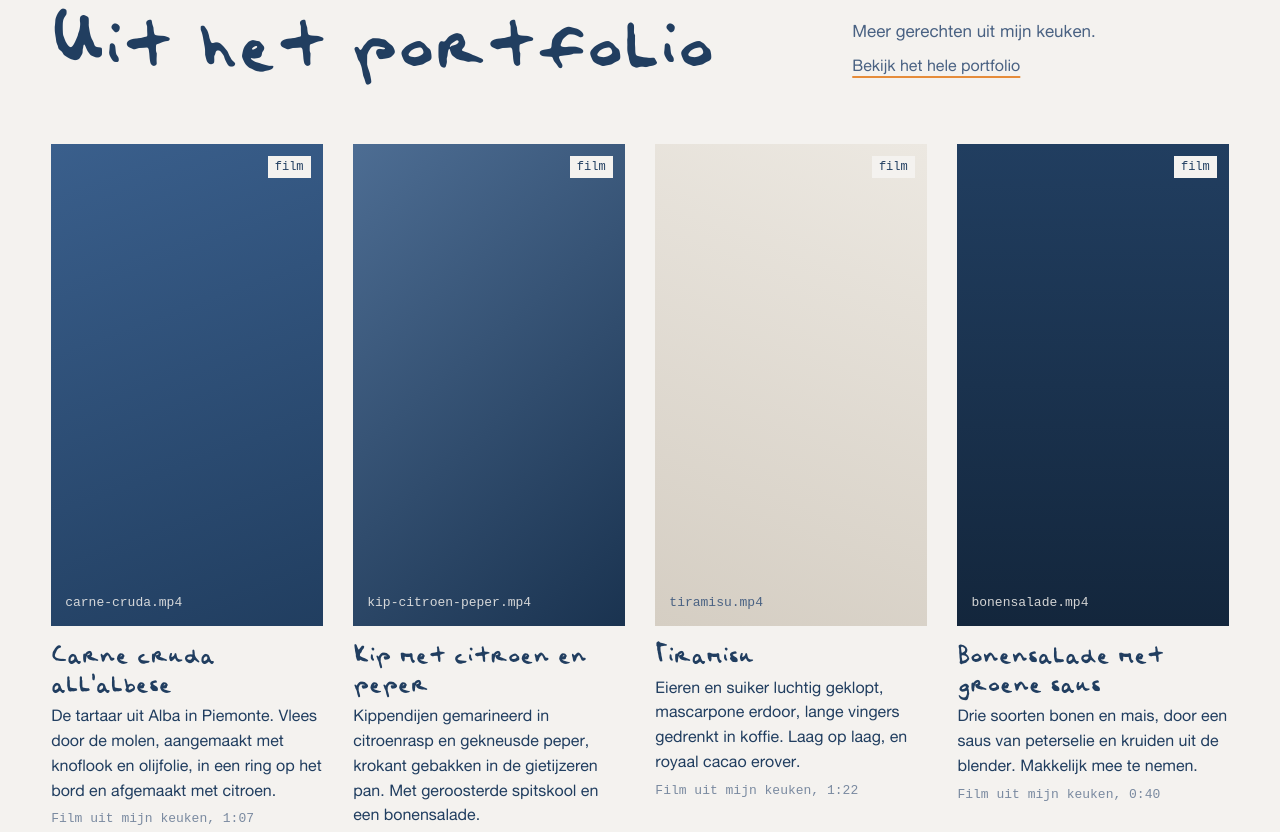
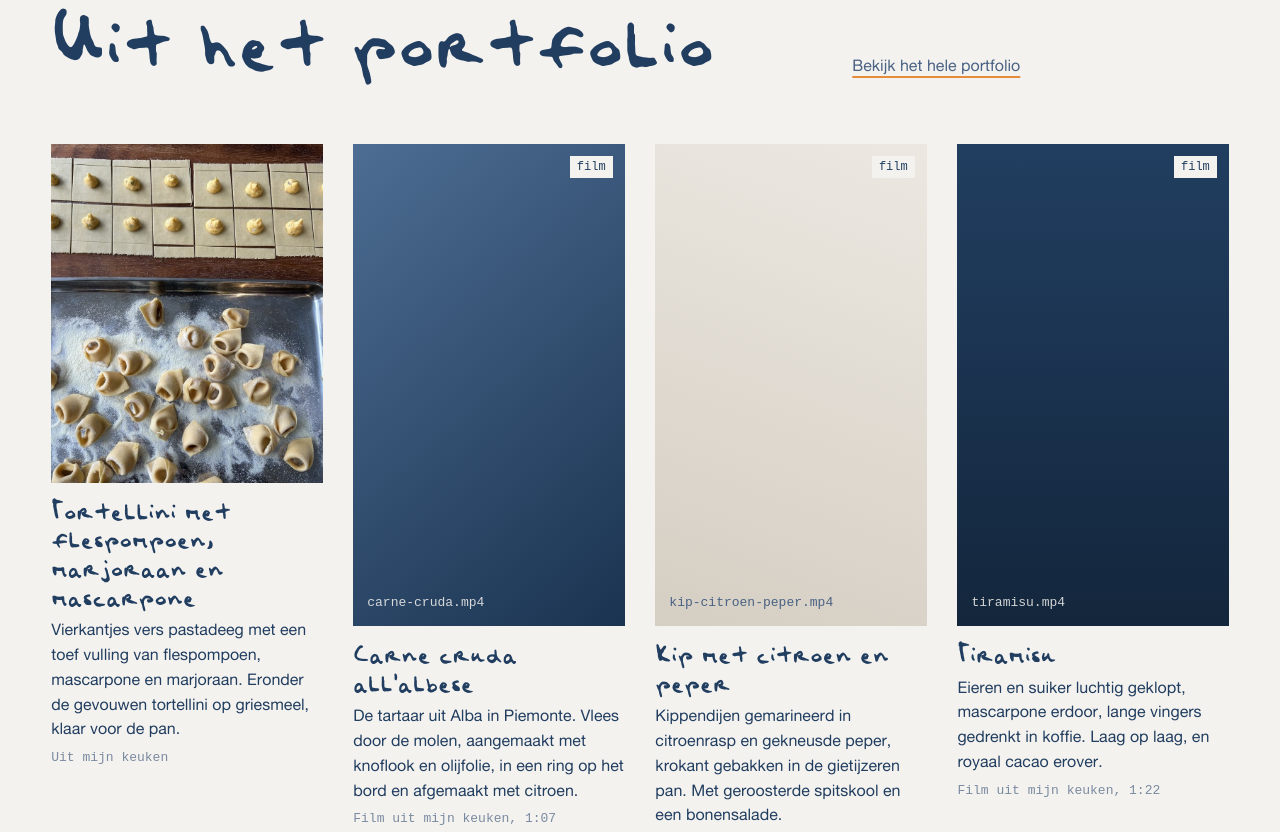
Before and after one commit to blankenbergteun/teunblankenberg, a plain HTML site: page index.html in a window 1280 px wide. Shown: the part 1674-2506 px from the top of the page. Drawn offline with Linux system fonts and the light colour scheme.

Commit message:
Portfolio: introzinnen weg, foto tortellini, films en foto's afwisselend in rijen
Co-Authored-By: Claude Opus 5.5 <noreply@anthropic.com>
Claude-Session: https://claude.ai/code/session_01HCt4iipZ47C2mN8XDqJoac

```diff
--- a/assets/site.css
+++ b/assets/site.css
@@ -73,9 +73,10 @@ h1.kop,h2{font:400 clamp(44px,6vw,88px)/1 var(--hand);color:var(--navy)}
 .meer{display:inline-block;margin-top:8px;font-size:16px;text-decoration-color:var(--signal);text-decoration-thickness:2px;text-underline-offset:5px}
 
 /* ---------- portfolio: overzicht met tekst bij elk beeld ---------- */
-.grid{columns:3 300px;column-gap:clamp(20px,2.4vw,36px)}
-.grid-4{columns:4 220px}
-.item{break-inside:avoid;margin-bottom:clamp(36px,4vw,56px)}
+.grid{display:grid;grid-template-columns:repeat(auto-fill,minmax(280px,1fr));gap:clamp(36px,4vw,56px) clamp(20px,2.4vw,36px);align-items:start}
+.grid-4{grid-template-columns:repeat(4,1fr)}
+@media (max-width:1000px){.grid-4{grid-template-columns:repeat(2,1fr)}}
+.item{min-width:0}
 .item button{all:unset;display:block;width:100%;cursor:zoom-in}
 .item button:focus-visible{outline:2px solid var(--signal);outline-offset:4px}
 .frame{position:relative;overflow:hidden;background:var(--line)}
--- a/index.html
+++ b/index.html
@@ -43,7 +43,7 @@
   <section aria-labelledby="werk-h">
     <div class="intro">
       <h2 id="werk-h">Uit het portfolio</h2>
-      <p>Meer gerechten uit mijn keuken.<br><a class="meer" href="portfolio/">Bekijk het hele portfolio</a></p>
+      <p><a class="meer" href="portfolio/">Bekijk het hele portfolio</a></p>
     </div>
     <!-- Toont de beelden met uitgelicht: true in portfolio.js -->
     <div class="grid grid-4" id="grid" data-max="4"></div>
--- a/portfolio.js
+++ b/portfolio.js
@@ -27,6 +27,13 @@ window.PORTFOLIO = [
     titel: "Baguette",
     tekst: "Van deeg tot korst: vouwen, rollen, laten rijzen in linnen, insnijden en de oven in. Op het eind het moment waar het om draait: breken.",
     waar: "Film uit mijn keuken, 1:56"
+  },
+  {
+    soort: "foto", vorm: "staand", uitgelicht: true,
+    bestand: "tortellini-flespompoen.jpg",
+    titel: "Tortellini met flespompoen, marjoraan en mascarpone",
+    tekst: "Vierkantjes vers pastadeeg met een toef vulling van flespompoen, mascarpone en marjoraan. Eronder de gevouwen tortellini op griesmeel, klaar voor de pan.",
+    waar: "Uit mijn keuken"
   },
   {
     soort: "film", vorm: "verticaal", uitgelicht: true,
@@ -77,7 +84,7 @@ window.PORTFOLIO = [
     waar: "Film uit mijn keuken, 1:22"
   },
   {
-    soort: "film", vorm: "verticaal", uitgelicht: true,
+    soort: "film", vorm: "verticaal",
     bestand: "bonensalade.mp4", voorbeeld: "bonensalade-loop.mp4", poster: "bonensalade.jpg",
     instagram: "",
     titel: "Bonensalade met groene saus",
```
Also changed, not shown: portfolio/index.html (+0 -1 lines), assets/portfolio/tortellini-flespompoen.jpg (added).
